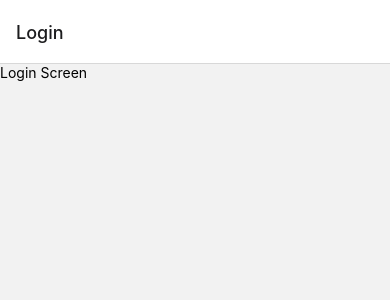
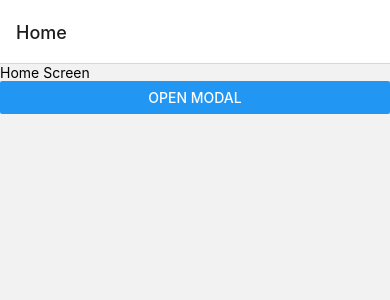
Before and after one commit to papercoding22/react-native-rocket, a React Native app: screen /AppNavigator in a window 390 px wide. Before the commit this address had no page. Shown: the top 300 px of the page. Built offline with nearby package versions, Linux system fonts and the light colour scheme.

Commit message:
basic setup AppNavigator

```diff
--- /dev/null
+++ b/src/navigation/AppNavigator.tsx
@@ -0,0 +1,40 @@
+import {useNavigation} from '@react-navigation/native';
+import {createNativeStackNavigator} from '@react-navigation/native-stack';
+import React from 'react';
+import {Button, Text, View} from 'react-native';
+
+const AppStack = createNativeStackNavigator();
+
+const ModalScreen = () => {
+  const navigation = useNavigation();
+
+  return (
+    <View>
+      <Text>This is a modal!</Text>
+      <Button onPress={() => navigation.goBack()} title="Dismiss" />
+    </View>
+  );
+};
+
+const HomeScreen = ({navigation}) => (
+  <View>
+    <Text>Home Screen</Text>
+    <Button title="Open Modal" onPress={() => navigation.navigate('Modal')} />
+  </View>
+);
+
+const AppNavigator = () => {
+  return (
+    <AppStack.Navigator>
+      <AppStack.Group>
+        <AppStack.Screen name="Home" component={HomeScreen} />
+      </AppStack.Group>
+      {/* Grouping Modals */}
+      <AppStack.Group screenOptions={{presentation: 'modal'}}>
+        <AppStack.Screen name="Modal" component={ModalScreen} />
+      </AppStack.Group>
+    </AppStack.Navigator>
+  );
+};
+
+export default AppNavigator;
--- a/src/navigation/AuthNavigator.tsx
+++ b/src/navigation/AuthNavigator.tsx
@@ -2,10 +2,10 @@ import React from 'react';
 import {Text} from 'react-native';
 
 import {createNativeStackNavigator} from '@react-navigation/native-stack';
+import AppNavigator from './AppNavigator';
 
 const AuthStack = createNativeStackNavigator();
 
-const HomeScreen = () => <Text>Home Screen</Text>;
 const LoginScreen = () => <Text>Login Screen</Text>;
 const SplashScreen = () => <Text>Splash Screen</Text>;
 const HelpScreen = () => <Text>Help Screen</Text>;
@@ -18,7 +18,7 @@ const HelpScreen = () => <Text>Help Screen</Text>;
  * - Navigate to the appropriate screen based on the authentication state.
  */
 const AuthNavigator = () => {
-  const isAuthenticated = false;
+  const isAuthenticated = true;
   const isLoading = false;
 
   if (isLoading) {
@@ -28,11 +28,15 @@ const AuthNavigator = () => {
   return (
     <AuthStack.Navigator>
       {isAuthenticated ? (
-        <AuthStack.Screen name="Home" component={HomeScreen} />
+        <AuthStack.Screen
+          options={{headerShown: false}}
+          name="AppNavigator"
+          component={AppNavigator}
+        />
       ) : (
         <AuthStack.Screen name="Login" component={LoginScreen} />
       )}
-			{/* Shared screen */}
+      {/* Shared screen */}
       <AuthStack.Group navigationKey={isAuthenticated ? 'user' : 'guest'}>
         <AuthStack.Screen name="Help" component={HelpScreen} />
       </AuthStack.Group>
```
